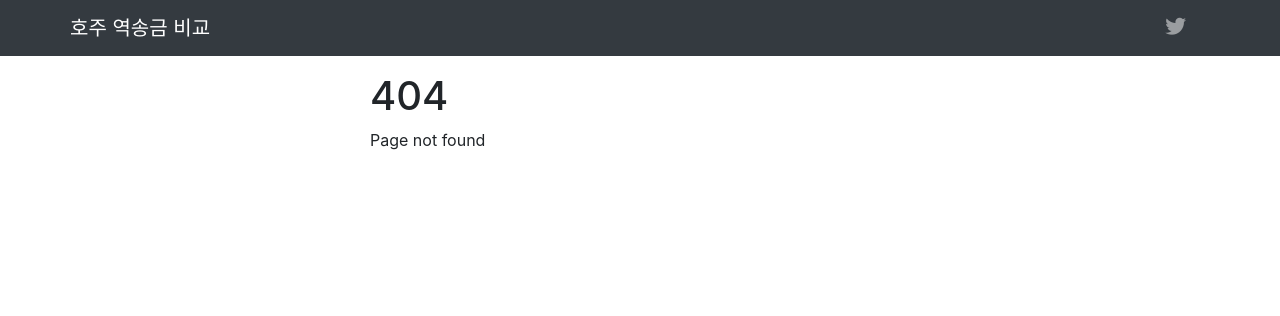
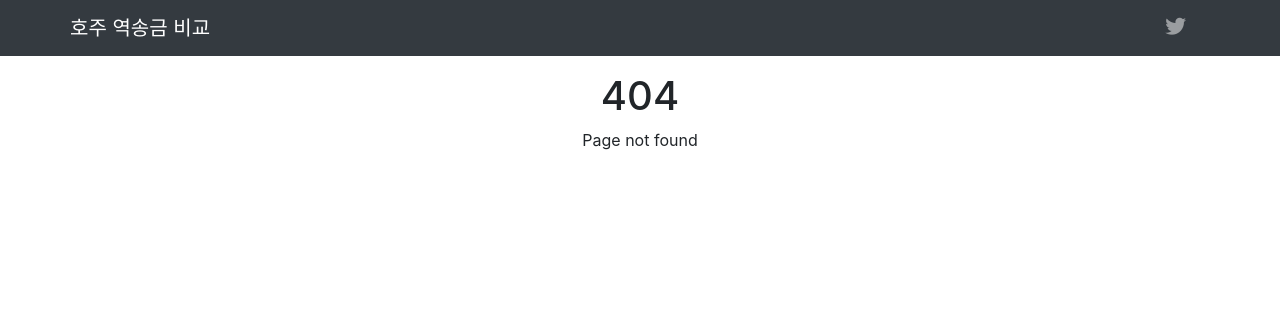
Before and after one commit to minho42/ysk, a Django app: template templates/404.html in a window 1280 px wide. Shown: the top 316 px of the page. Run offline with Django 3.2, Linux system fonts and the light colour scheme; the template is opened without the code that fills it, so the values that code supplies are empty; some libraries are stand-ins or nearby versions.

Commit message:
style center align

```diff
--- a/templates/base_error.html
+++ b/templates/base_error.html
@@ -2,7 +2,7 @@
 
 {% block content %}
 <div class="row justify-content-center">
-  <div class="col-md-6 mt-3">
+  <div class="col-md-6 text-center mt-3">
     <h1>
       {% block error_title %}
       {% endblock error_title %}
```
